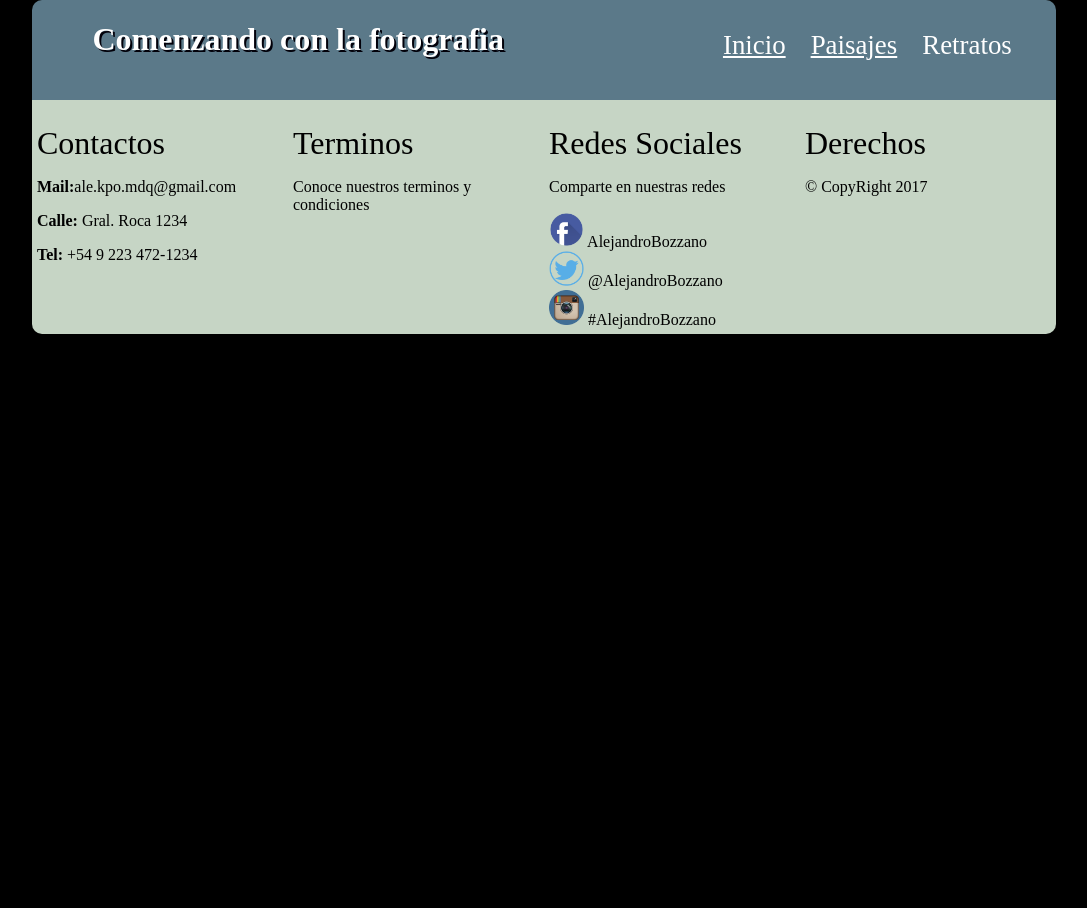
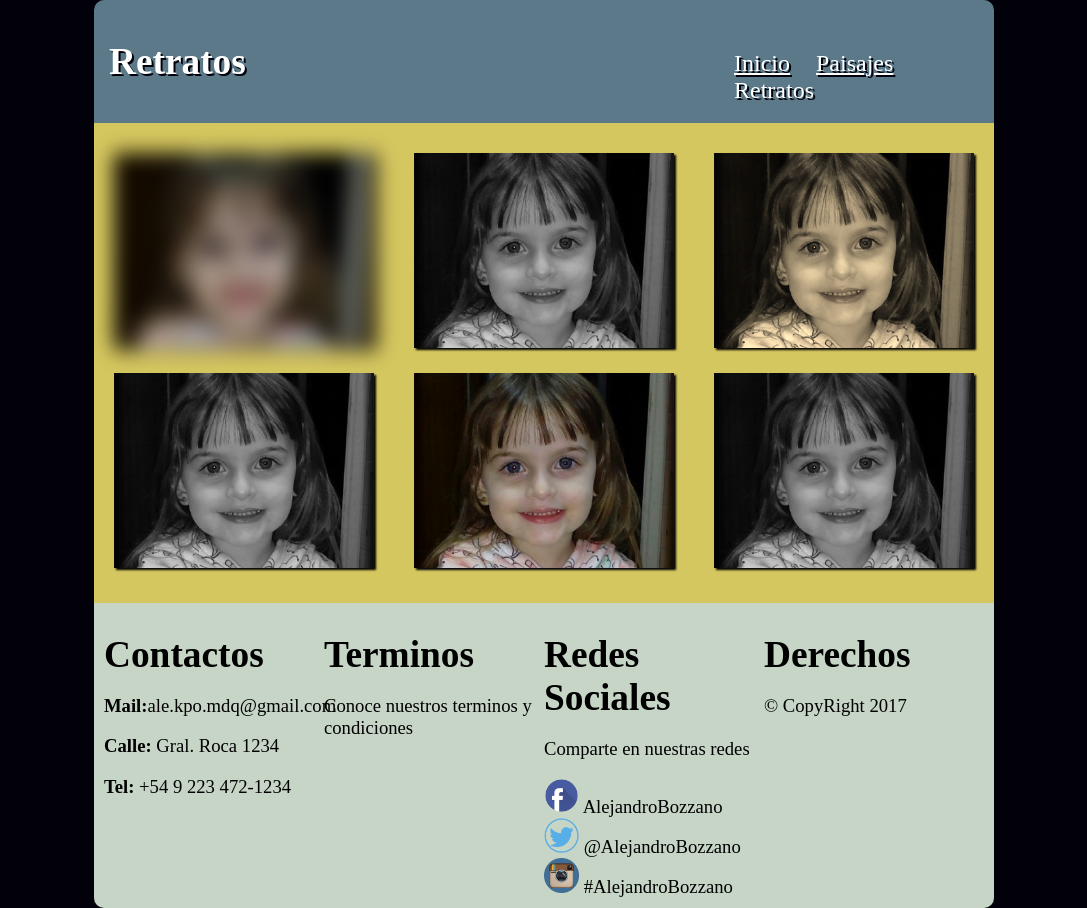
Before and after one commit to AGBozzano/CSSyDWR, a plain HTML site: page retratos.html in a window 1280 px wide. Shown: the whole page, without its empty margins (96-1183 px from the left). Before the commit the page ends 800 px from the top, so only its background shows below. Drawn offline with Linux system fonts and the light colour scheme.

Commit message:
Terminado el Proyecto

```diff
--- a/css/estilos.css
+++ b/css/estilos.css
@@ -2,121 +2,88 @@
 body{
 	font-family: "Dancing Script";
 	width: 100%;
+	font-size: 14pt;
 	padding: 0px;
 	margin: 0;
-	background-color: black;
+	background-color: #02010a;
 }
 #contenido{
- 	margin: 0% 10% 0% 10%;
- 	text-align: center;
+	width: 900px;
+	margin: 0 auto;
+    min-height: 200px;
 }
 /*GENERAL*/
 img{
 	box-shadow: 2px 2px 2px #02010a;
-
+	width: 100%;
 }
-
 /*HEADER*/
 header{
+	color: white;
 	background-color: #5b7989;
 	border-radius: 10px 10px 0px 0px;
-	width: 100%;
-	height: 100px;
 	animation-name:inicio;
 	animation-duration: 1s;
+	text-shadow: 2px 2px #02010a;
+	 padding: 15px 0;
+	display: flex;
+  	display: -webkit-flex;
+  	flex-flow: row wrap;
+  	-webkit-flex-flow: row wrap;
 }
 @keyframes inicio{
     0%   {margin-top:150%;}
     60%  {margin-top:-5%;}
     100% {margin-top:0%;}
 }
-header h1{
-    color: white;
-    text-shadow: 2px 2px #02010a;
-    margin-left: 2%;
-    font-size: 2em;
-    float: left;
-    width: 48%;
-    top:50%;
+#Titulo{
+  	width: 70%;
+    text-indent: 15px;
+ }
+#Menu{
+	width: 30%;
+    font-size: 18pt;
+    padding: 35px 0 0 0;
+}
+#Menu a{
+  color: #fff;
+  padding: 5px 10px;
+}
 
-
-}
-header nav{
-
-	float:right;
-
-	width: 45%;
-	padding-right:15px;
-
-}
-header ul{
-	list-style: none;
-	float:right;
-
-	padding:2%;
-
-}
-header ul li {
-	color: white;
-	font-size: 1.4em;
-	float: left;
-	margin-right:15px;
-
-	padding:5px;
-}
-header ul li a{
-	color: white;
-	font-size: 1.2em;
-	float: left;
-}
 *:lang(activo){
-
 	text-decoration: none;
-
-
 }
 
 /*SECTIONS*/
 #Central{
 	background-color: #82c3a6;
-	text-align: center;
+	padding: 20px;
 	top: 0px;
-
-
 }
 #Central img{
-	width: 80%;
-	margin: 20px;
+	width: 100%;
 }
 #Secundaria{
+	display: flex;
+	display: -webkit-flex;
+	flex-flow: row wrap;
+  	-webkit-flex-flow: row wrap;
 	background-color: #d5c75f;
-	display: flex;
-	padding: 20px;
-	-webkit-transition: transform 55s; /* Safari */
-    transition: transform 55s;
-
-	min-height: 300px;
-
+	padding: 20px 0;
+	min-height: 100px;
 }
 #Secundaria .Paisajes{
-	width: 40%;
-	margin: 40px;
-
-	order: 1;
-	flex-grow:1;
-	-webkit-transition: webkit-transform .4s; /* Safari */
-    transition: transform .4s;
-
+	width: 47%;
+	margin: 0 10px;
+	text-align: center;
 }
 #Secundaria .Retratos{
-	width: 40%;
-	margin: 40px;
-	flex-grow:1;
-	order: 2;
-
+	width: 47%;
+	margin: 0 10px;
+	text-align: center;
 }
 #Secundaria img{
-	width: 100%;
+	width: 80%;
 	min-height: 195px;
 	min-width: 260px;
 	-webkit-transition: webkit-transform 1s, box-shadow 1s; /* Safari */
@@ -128,13 +95,11 @@ header ul li a{
 	text-decoration: underline;
 }
 #Secundaria .Paisajes img:hover{
-
     -webkit-transform: rotate(10deg); /* Chrome, Safari, Opera */
     transform: rotate(10deg);
     box-shadow: 2px 2px 2px #82c3a6;
 }
 #Secundaria .Retratos img:hover{
-
     -webkit-transform: translate(5px,20px); /* Chrome, Safari, Opera */
     transform: translate(20px,-5px);
     box-shadow: 2px 2px 2px #82c3a6;
@@ -142,22 +107,25 @@ header ul li a{
 
 /*FOOTER*/
 footer{
+	padding: 10px;
+
 	display: flex;
-	flex-basis: 33%;
+	display: -webkit-flex;
+	 flex-flow: row wrap;
+  	-webkit-flex-flow: row wrap;
+
 	background-color: #C6d5c5;
-	border-radius: 0px 0px 10px 10px;
+	border-radius: 0 0 10px 10px;
 }
 footer div{
-	margin: 5px;
-	width: 30%;
-	text-align: left;
+	width: 25%;
+	box-sizing: border-box;
 }
 footer h2{
 	margin-top: 20px;
 	margin-bottom: 0px;
 	font-size: 2em;
-	font-weight:100;
-
+	font-weight: 100%;
 }
 footer div img{
 	width: 35px;
@@ -167,3 +135,54 @@ footer div img{
 footer div span{
 	top:50%;
 }
+
+/*Paisajes - Retratos*/
+.colSec{
+  width: 33.33%;
+  text-align: center;
+  box-sizing: border-box;
+  padding: 10px;
+}
+.img_1{
+  -webkit-filter:blur(10px);
+}
+.img_2{
+  -webkit-filter:grayscale(100%);
+}
+.img_3{
+  -webkit-filter:sepia(90%);
+}
+.img_4{
+  -webkit-filter:grayscale(100%);
+}
+.img_5{
+
+}
+.img_6{
+  -webkit-filter:grayscale(100%);
+}
+
+/*MEDIA QUERYS*/
+
+@media only screen and (max-width: 900px){
+	#contenido{
+			width: 100%;
+			margin: 0 auto;
+	}
+	#Menu, #Titulo{
+	    width: 100%;
+	    text-align: center;
+	}
+	#Secundaria .Retratos{
+	    width: 100%;
+	}
+	#Secundaria .Paisajes{
+		width: 100%;
+	}
+	 .colSec{
+    width: 100%;
+  }
+	footer div{
+	    width: 100%;
+	}
+}
--- a/retratos.html
+++ b/retratos.html
@@ -1,7 +1,7 @@
 <!DOCTYPE html>
 <html>
   <head>
-	<title>Comenzando con la Fotografia</title>
+	<title>Retratos</title>
 	<meta charset="utf-8">
   <meta name="viewport" content="width=device-width, user-scalable=no, initial-scale=1.0, maximum-scale=1.0">
 
@@ -10,16 +10,38 @@
   <body>
     <div id="contenido">
     	<!--Header-->
-    	<header>
-        <h1>Comenzando con la fotografia</h1>
-        <nav>
-            <ul>
-              <li><a href="index.html">Inicio</a></li>
-              <li><a href="Paisajes.html" >Paisajes</a></li>
-              <li><a href="retratos.html" lang="activo">Retratos</a></li>
-            </ul>
-        </nav>
+      <header>
+        <div id="Titulo">
+          <h1>Retratos</h1>
+        </div>
+
+        <div id="Menu">
+            <a href="index.html" >Inicio</a>
+            <a href="Paisajes.html" >Paisajes</a>
+            <a href="retratos.html" lang="activo">Retratos</a>
+        </div>
       </header>
+      <!--Seccion Retratos Multiples-->
+      <section id="Secundaria">
+          <div class="colSec">
+            <img src="./images/Retrato.jpg" class="img_1" />
+          </div>
+          <div class="colSec">
+            <img src="./images/Retrato.jpg" class="img_2" />
+          </div>
+          <div class="colSec">
+            <img src="./images/Retrato.jpg" class="img_3" />
+          </div>
+          <div class="colSec">
+            <img src="./images/Retrato.jpg" class="img_4" />
+          </div>
+          <div class="colSec">
+            <img src="./images/Retrato.jpg" class="img_5" />
+          </div>
+          <div class="colSec">
+            <img src="./images/Retrato.jpg" class="img_6" />
+          </div>
+        </section>
       <!-- Footer - Informacion de Contacto -->
       <footer>
           <div>
```
Also changed, not shown: index.html (+12 -11 lines), paisajes.html (+32 -11 lines), images/Paisaje_2.jpg (deleted), images/Paisaje_3.jpg (deleted), images/Paisaje_5.jpg (deleted), images/Paisaje_6.jpg (deleted).
